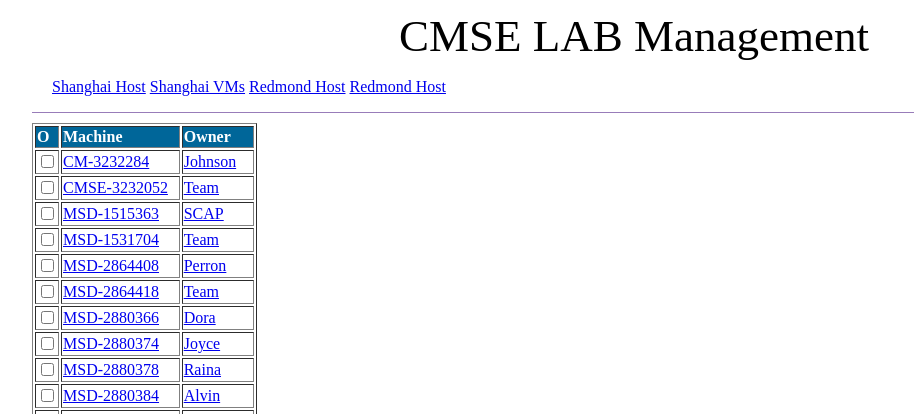
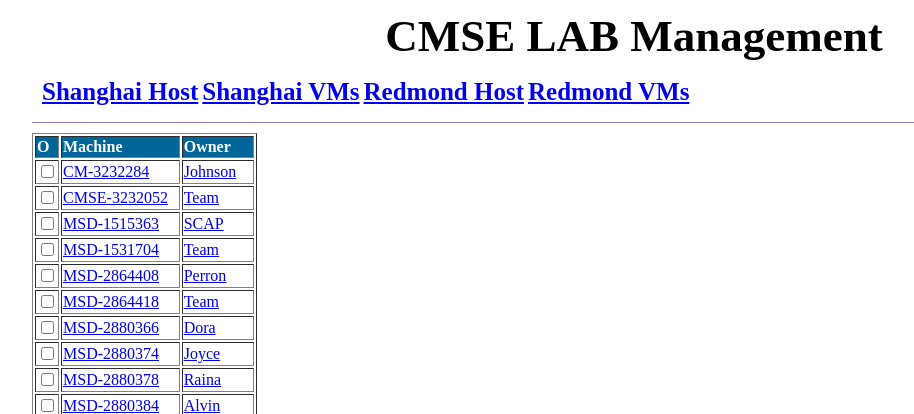
Before and after one commit to babeto/OINALL, a Django app: page /LA/ in a window 1280 px wide. Shown: the top 414 px of the page, without its empty margins (6-920 px from the left). Run offline with Django 3.2, Linux system fonts and the light colour scheme; data comes from the database, SQL or seed files in the repository.

Commit message:
update style

```diff
--- a/LABIOC/LA/static/LA/StyleLA.css
+++ b/LABIOC/LA/static/LA/StyleLA.css
@@ -10,16 +10,27 @@ table .title {
 
 #header {
     margin: 10px 30px 10px 30px;
-    font-size:45px;
-    text-align:center;
+    font-size: 45px;
+    text-align: center;
+    font-weight: bold;
 }
 
 #navigation {
-    margin: 10px
+
+}
+#navigation ul {
+
 }
 
-#navigation li {
+#navigation ul li {
     display: inline;
+
+}
+
+#navigation ul li a {
+    font-size: 25px;
+    text-align: center;
+    font-weight: bold;
 }
 
 #divide hr{
--- a/LABIOC/LA/templates/base.html
+++ b/LABIOC/LA/templates/base.html
@@ -21,7 +21,7 @@
                 <a id="lnkRedHost" href="{% url 'LA:redHost' %}">Redmond Host</a>
             </li>
             <li>
-                <a id="lnkRedVM" href="{% url 'LA:redVM' %}">Redmond Host</a>
+                <a id="lnkRedVM" href="{% url 'LA:redVM' %}">Redmond VMs</a>
             </li>
         </ul>
     </div>
```
